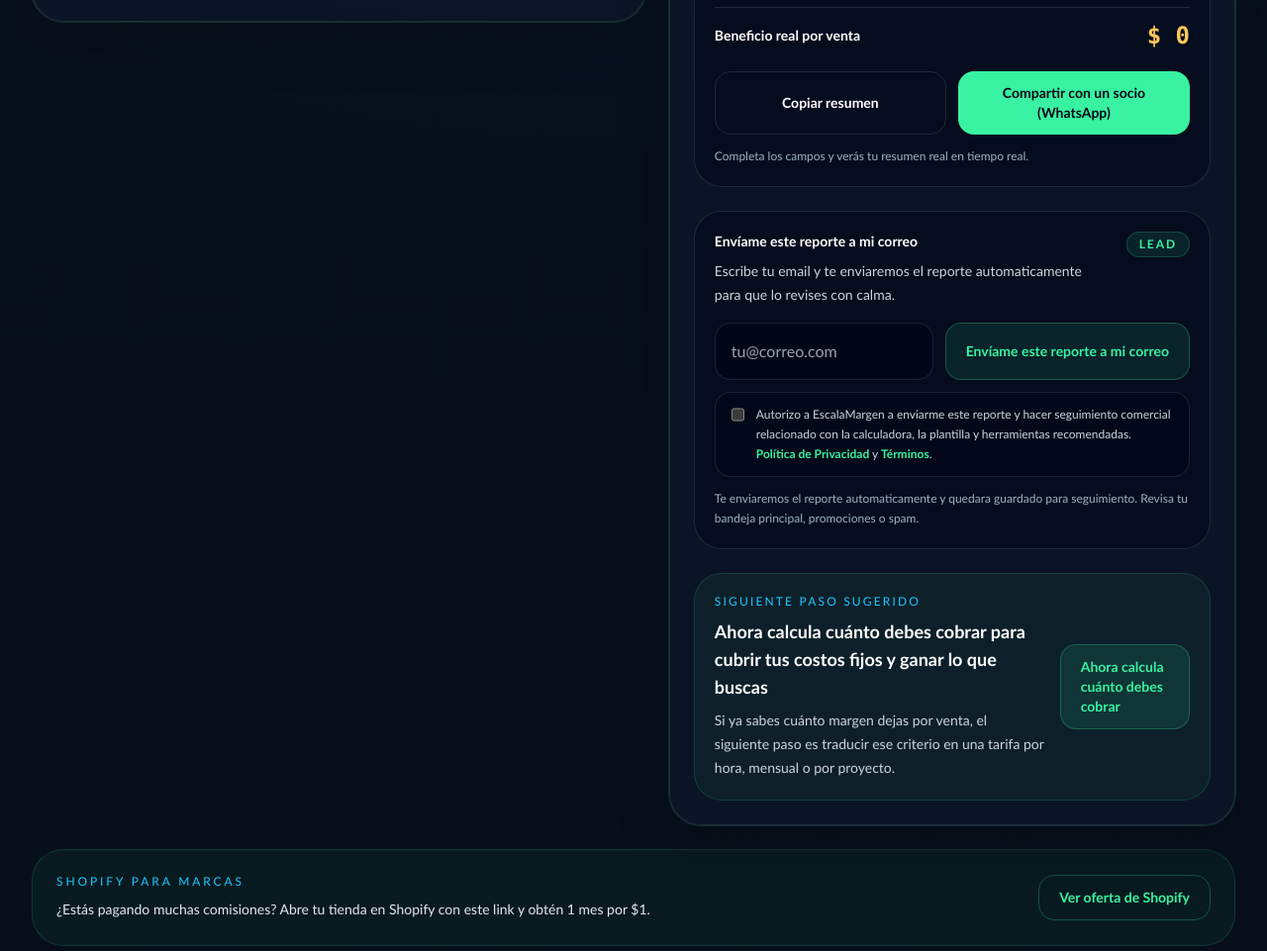
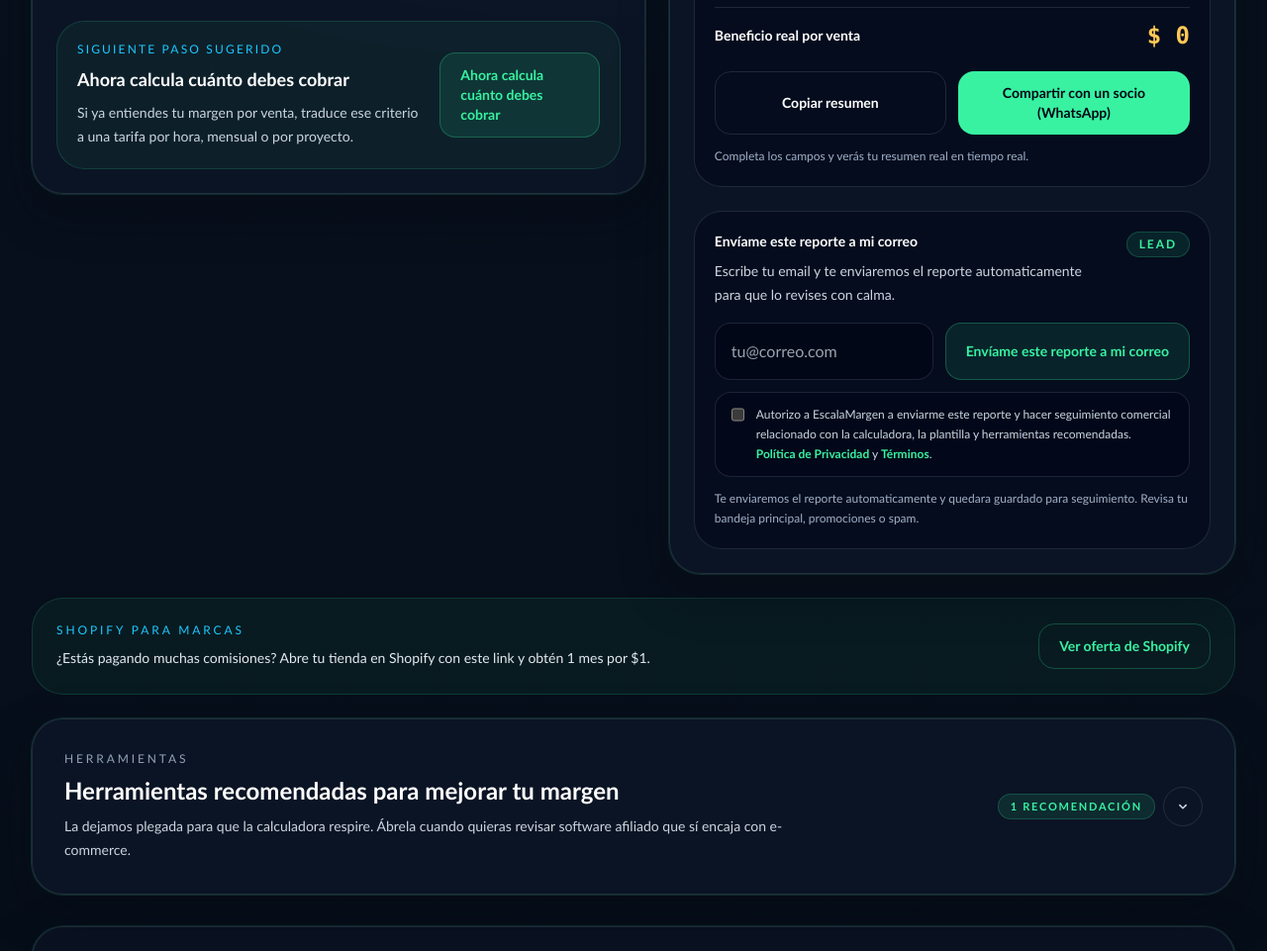
Before and after one commit to SamOkampo/calculadora-roa-sense, a website: page index.html in a window 1280 px wide. Shown: the part 1350-2311 px from the top of the page at 99% size. Drawn offline with nearby package versions, Linux system fonts and the light colour scheme.

Commit message:
Reposition pricing CTA to reduce empty calculator space

```diff
--- a/index.html
+++ b/index.html
@@ -1018,6 +1018,29 @@ j=d.createElement(s),dl=l!='dataLayer'?'&l='+l:'';j.async=true;j.src=
               </details>
             </section>
 
+            <section class="rounded-[1.75rem] border border-accent/15 bg-accent/5 p-5">
+              <div class="flex flex-col gap-4 lg:flex-row lg:items-center lg:justify-between">
+                <div class="max-w-xl">
+                  <p class="text-xs uppercase tracking-[0.18em] text-accentSoft">
+                    Siguiente paso sugerido
+                  </p>
+                  <h3 class="mt-2 text-lg font-semibold text-white">
+                    Ahora calcula cu&aacute;nto debes cobrar
+                  </h3>
+                  <p class="mt-2 text-sm leading-6 text-slate-300">
+                    Si ya entiendes tu margen por venta, traduce ese criterio a una tarifa por hora, mensual o por proyecto.
+                  </p>
+                </div>
+                <a
+                  id="pricingBridgeCta"
+                  href="/cuanto-debo-cobrar/"
+                  class="inline-flex items-center justify-center rounded-2xl border border-accent/25 bg-accent/10 px-5 py-3 text-sm font-semibold text-accent transition hover:bg-accent hover:text-slate-950"
+                >
+                  Ahora calcula cu&aacute;nto debes cobrar
+                </a>
+              </div>
+            </section>
+
           </div>
         </form>
 
@@ -1230,29 +1253,6 @@ j=d.createElement(s),dl=l!='dataLayer'?'&l='+l:'';j.async=true;j.src=
               </p>
             </div>
 
-            <div class="mt-6 rounded-[1.75rem] border border-accent/15 bg-accent/5 p-5">
-              <div class="flex flex-col gap-4 lg:flex-row lg:items-center lg:justify-between">
-                <div class="max-w-xl">
-                  <p class="text-xs uppercase tracking-[0.18em] text-accentSoft">
-                    Siguiente paso sugerido
-                  </p>
-                  <h3 class="mt-2 text-lg font-semibold text-white">
-                    Ahora calcula cu&aacute;nto debes cobrar para cubrir tus costos fijos y ganar lo que buscas
-                  </h3>
-                  <p class="mt-2 text-sm leading-6 text-slate-300">
-                    Si ya sabes cu&aacute;nto margen dejas por venta, el siguiente paso es traducir
-                    ese criterio en una tarifa por hora, mensual o por proyecto.
-                  </p>
-                </div>
-                <a
-                  id="pricingBridgeCta"
-                  href="/cuanto-debo-cobrar/"
-                  class="inline-flex items-center justify-center rounded-2xl border border-accent/25 bg-accent/10 px-5 py-3 text-sm font-semibold text-accent transition hover:bg-accent hover:text-slate-950"
-                >
-                  Ahora calcula cu&aacute;nto debes cobrar
-                </a>
-              </div>
-            </div>
           </div>
         </section>
         </div>
```
